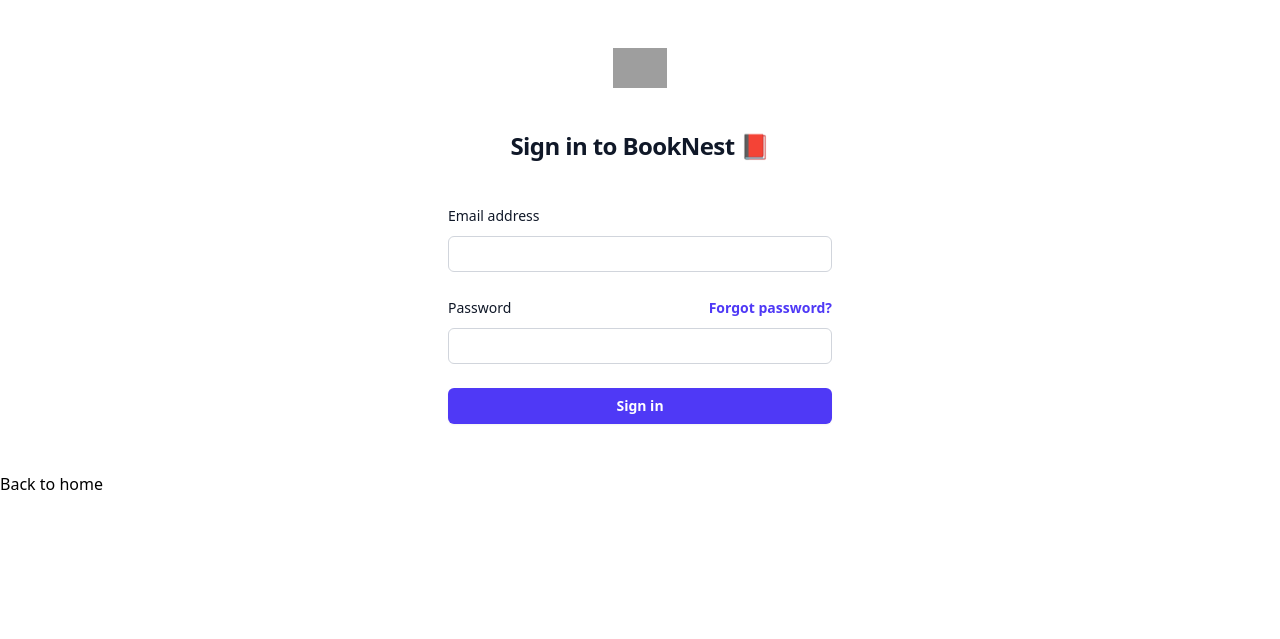
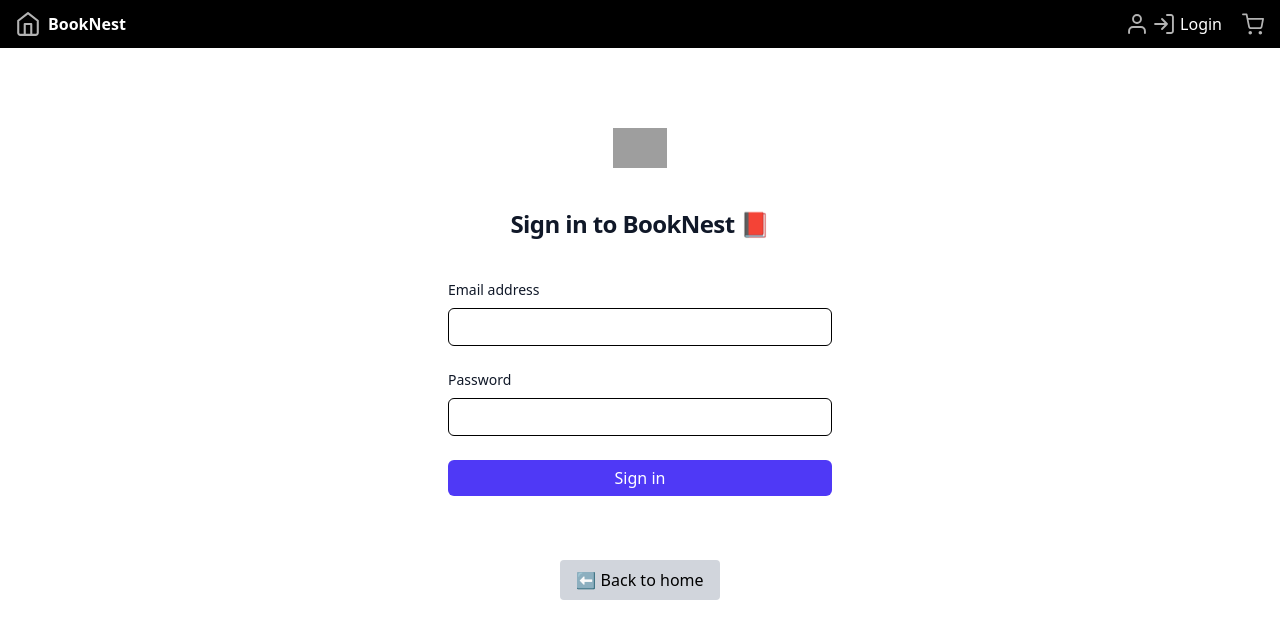
Before and after one commit to Project-Groap04-BookNest/BookNest, a Flask app: page /login in a window 1280 px wide. Shown: the top 639 px of the page. Run offline with Flask 3, Linux system fonts and the light colour scheme; grey boxes are pictures that could not be loaded.

Commit message:
add base-templates and orders-page index-page

```diff
--- a/app.py
+++ b/app.py
@@ -1,4 +1,4 @@
-from flask import Flask ,render_template
+from flask import Flask ,render_template , request, redirect, url_for
 from flask_sqlalchemy import SQLAlchemy
 import os
 
@@ -14,7 +14,16 @@ def index():
 
 @app.route('/login')
 def login():
-    return render_template('login.html')
+     if request.method == "POST":
+        email = request.form.get("email")
+        password = request.form.get("password")
+        # เช็คจาก database / session
+        return redirect(url_for("index"))
+     return render_template('login.html')
+
+@app.route('/orders')
+def orders():
+    return render_template("orders.html")
 
 if __name__ == '__main__':
     app.run(debug=True)
--- a/static/style.css
+++ /dev/null
@@ -1,3 +0,0 @@
-*{
-    background-color: antiquewhite;
-}
--- a/templates/base.html
+++ b/templates/base.html
@@ -1,11 +1,44 @@
 <!DOCTYPE html>
 <html lang="en">
 <head>
-    <meta charset="UTF-8">
-    <meta name="viewport" content="width=device-width, initial-scale=1.0">
-    <title>Document</title>
+  <meta charset="UTF-8">
+  <title>BookNest</title>
+  <link rel="stylesheet" href="{{ url_for('static', filename='style.css') }}">
+  <script src="https://cdn.jsdelivr.net/npm/@tailwindcss/browser@4"></script>
 </head>
 <body>
 
+  <!-- Navbar -->
+  <nav style="background-color: black; color: white; padding: 0.75rem 1rem; display: flex; align-items: center; justify-content: space-between;">
+  <!-- Left: Logo + Title -->
+  <div style="display: flex; align-items: center; gap: 0.75rem;">
+    <a href="{{ url_for('index') }}" style="display: flex; align-items: center; text-decoration: none;">
+      <img src="{{ url_for('static', filename='assets/home-icon.svg') }}" alt="home-icon" style="width: 24px; height: 24px;">
+      <span style="margin-left: 0.5rem; font-weight: bold; color: white;">BookNest</span>
+    </a>
+  </div>
+
+  <!-- Right: User + Login + Cart -->
+  <div style="display: flex; align-items: center; gap: 1.25rem;">
+    <!-- Login -->
+    <a href="{{ url_for('login') }}" style="display: flex; align-items: center; gap: 0.4rem; text-decoration: none; color: white;">
+      <img src="{{ url_for('static', filename='assets/user-icon.svg') }}" alt="user-icon" style="width: 20px; height: 20px;">
+      <img src="{{ url_for('static', filename='assets/login-icon.svg') }}" alt="login-icon" style="width: 20px; height: 20px;">
+      <span>Login</span>
+    </a>
+
+    <!-- Cart -->
+    <a href="{{ url_for('orders') }}" style="display: flex; align-items: center; text-decoration: none;">
+      <img src="{{ url_for('static', filename='assets/cart-icon.svg') }}" alt="cart-icon" style="width: 22px; height: 22px;">
+    </a>
+  </div>
+</nav>
+
+  <!-- Main Content -->
+  <main style="padding: 2rem;">
+    {% block content %}
+    {% endblock %}
+  </main>
+
 </body>
 </html>
--- a/templates/login.html
+++ b/templates/login.html
@@ -1,51 +1,45 @@
-<!DOCTYPE html>
-<html lang="en">
-<head>
-    <meta charset="UTF-8">
-    <meta name="viewport" content="width=device-width, initial-scale=1.0">
-    <title>Login Page</title>
-    <script src="https://cdn.jsdelivr.net/npm/@tailwindcss/browser@4"></script>
-</head>
-<body class="md:container md:mx-auto">
+{% extends "base.html" %}
+{% block content %}
 <div class="Login container">
   <div class="flex min-h-full flex-col justify-center px-6 py-12 lg:px-8">
     <div class="sm:mx-auto sm:w-full sm:max-w-sm">
-    <img src="https://tailwindcss.com/plus-assets/img/logos/mark.svg?color=indigo&shade=600" alt="book-nest-logo" class="mx-auto h-10 w-auto" />
-    <h2 class="mt-10 text-center text-2xl/9 font-bold tracking-tight text-gray-900">Sign in to BookNest 📕</h2>
+      <img src="https://tailwindcss.com/plus-assets/img/logos/mark.svg?color=indigo&shade=600"
+        alt="book-nest-logo" class="mx-auto h-10 w-auto" />
+      <h2 class="mt-10 text-center text-2xl font-bold tracking-tight text-gray-900">
+        Sign in to BookNest 📕
+      </h2>
     </div>
 
     <div class="mt-10 sm:mx-auto sm:w-full sm:max-w-sm">
-    <form action="#" method="POST" class="space-y-6">
+      <form action="{{ url_for('login') }}" method="POST" class="space-y-6">
         <div>
-        <label for="email" class="block text-sm/6 font-medium text-gray-900">Email address</label>
+          <label for="email" class="block text-sm font-medium text-gray-900">Email address</label>
           <div class="mt-2">
-          <input id="email" type="email" name="email" required autocomplete="email" class="block w-full rounded-md bg-white px-3 py-1.5 text-base text-gray-900 outline-1 -outline-offset-1 outline-gray-300 placeholder:text-gray-400 focus:outline-2 focus:-outline-offset-2 focus:outline-indigo-600 sm:text-sm/6" />
+            <input id="email" type="email" name="email" required class="block w-full rounded-md border px-3 py-1.5" />
           </div>
         </div>
 
         <div>
-        <div class="flex items-center justify-between">
-          <label for="password" class="block text-sm/6 font-medium text-gray-900">Password</label>
-          <div class="text-sm">
-            <a href="#" class="font-semibold text-indigo-600 hover:text-indigo-500">Forgot password?</a>
-          </div>
-        </div>
+          <label for="password" class="block text-sm font-medium text-gray-900">Password</label>
           <div class="mt-2">
-          <input id="password" type="password" name="password" required autocomplete="current-password" class="block w-full rounded-md bg-white px-3 py-1.5 text-base text-gray-900 outline-1 -outline-offset-1 outline-gray-300 placeholder:text-gray-400 focus:outline-2 focus:-outline-offset-2 focus:outline-indigo-600 sm:text-sm/6" />
+            <input id="password" type="password" name="password" required class="block w-full rounded-md border px-3 py-1.5" />
           </div>
         </div>
 
         <div>
-        <button type="submit" class="flex w-full justify-center rounded-md bg-indigo-600 px-3 py-1.5 text-sm/6 font-semibold text-white shadow-xs hover:bg-indigo-500 focus-visible:outline-2 focus-visible:outline-offset-2 focus-visible:outline-indigo-600">Sign in</button>
+          <button type="submit"
+            class="w-full rounded-md bg-indigo-600 px-3 py-1.5 text-white hover:bg-indigo-500">Sign in</button>
         </div>
       </form>
     </div>
   </div>
 </div>
 
+<div class="text-center mt-4">
   <a href="{{ url_for('index') }}">
-  <button type="button" class="...">Back to home</button>
+    <button type="button" class="px-4 py-2 rounded bg-gray-300 hover:bg-gray-400">
+      ⬅ Back to home
+    </button>
   </a>
-
-</body>
-</html>
+</div>
+{% endblock %}
--- a/templates/orders.html
+++ b/templates/orders.html
@@ -0,0 +1,6 @@
+{% extends "base.html" %}
+{% block content %}
+<div class="orders container">
+    <h1 class="text-2xl font-bold mb-4">Your Orders</h1>
+    <div class="order-list
+{% endblock %}
```
Also changed, not shown: templates/index.html (+8 -15 lines), Readme.md. Lines whose indentation alone changed are shown as unchanged.
